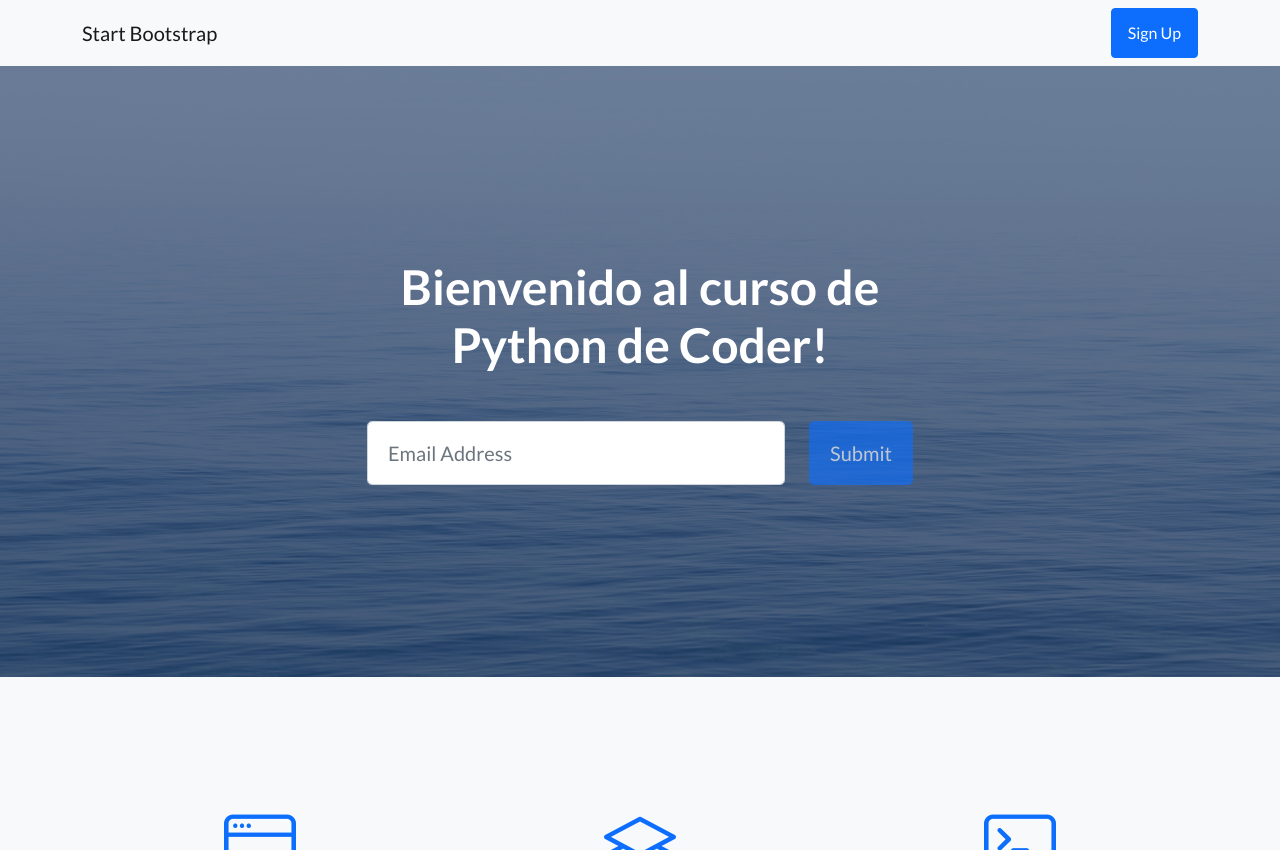
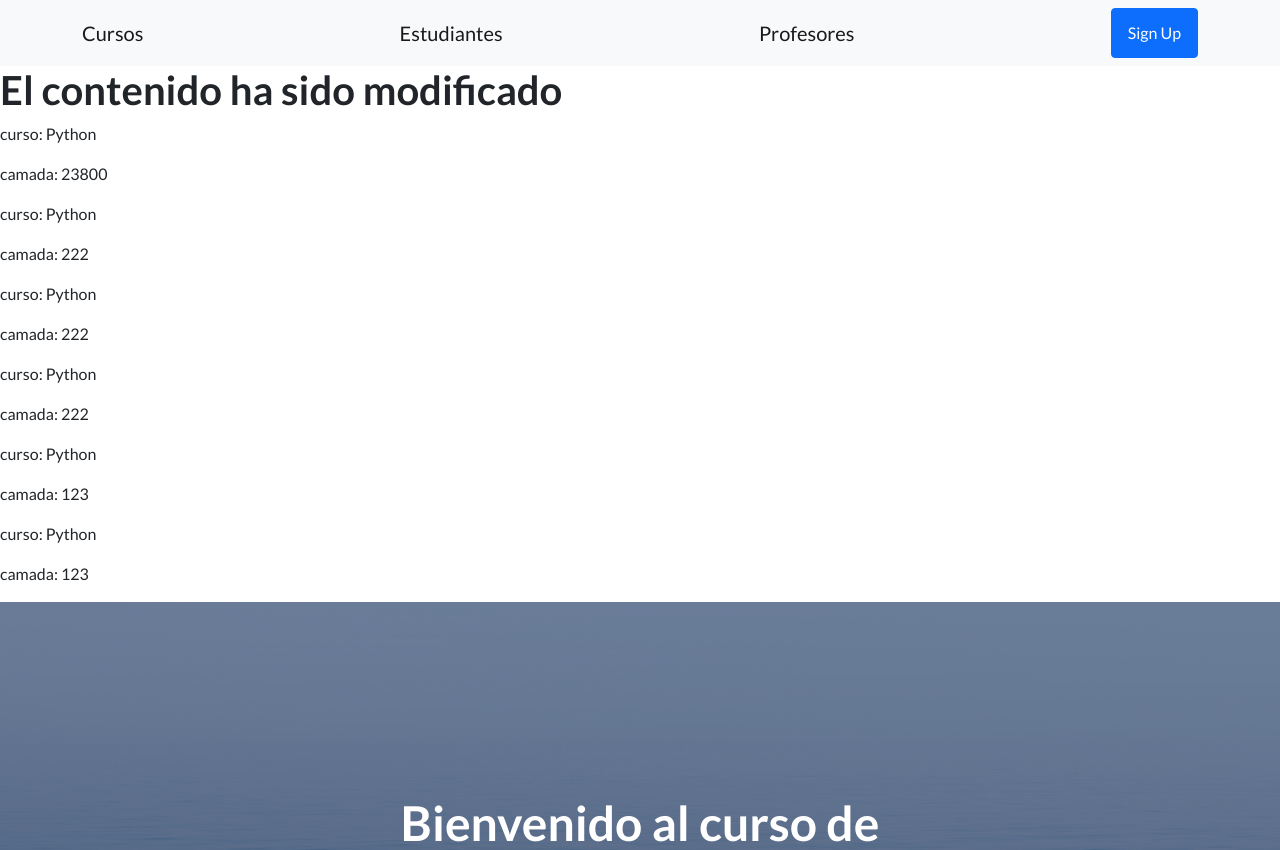
Before and after one commit to camilaiglesia/ProyectoCoder, a Django app: page /coder/cursos in a window 1280 px wide. Shown: the top 850 px of the page. Run offline with Django 4.2, Linux system fonts and the light colour scheme; data comes from the database, SQL or seed files in the repository; both versions use the stored data as it was after the commit; some libraries are stand-ins or nearby versions.

Commit message:
Creando plantillas heredadas

```diff
--- /dev/null
+++ b/-- SQLite.sql
@@ -0,0 +1,2 @@
+-- SQLite
+SELECT * FROM AppCoder_curso
--- a/AppCoder/urls.py
+++ b/AppCoder/urls.py
@@ -2,7 +2,9 @@ from django.urls import path
 from AppCoder.views import *
 
 urlpatterns = [
-    path("cursos", cursos),
-    path("estudiantes", estudiantes),
-    path("profesores", profesores)
+    path("cursos", cursos, name="AppCoderCursos"),
+    path("estudiantes", estudiantes, name="AppCoderEstudiantes"),
+    path("profesores", profesores, name="AppCoderProfesores"),
+    path("curso/<nombre>/<camada>", crear_curso,name="AppCoderCurso"),
+
 ]
--- a/AppCoder/views.py
+++ b/AppCoder/views.py
@@ -4,10 +4,22 @@ from AppCoder.models import Curso
 
 # Create your views here.
 def cursos(request):
-    return render(request, "index.html")
+    all_cursos = Curso.objects.all()
+    context= {
+        "cursos" : all_cursos
+    }
+    return render(request, "AppCoder/cursos.html", context=context)
+
+def crear_curso(request,nombre,camada):
+    save_curso= Curso(nombre=nombre, camada= int(camada))
+    save_curso.save()
+    context= {
+        "nombre": nombre
+    }
+    return render(request, "AppCoder/save_curso.html", context)
 
 def estudiantes(request):
-    return render(request, "index.html")
+    return render(request, "base.html")
 
 def profesores(request):
-    return render(request, "index.html")
+    return render(request, "base.html")
--- /dev/null
+++ b/templates/AppCoder/cursos.html
@@ -0,0 +1,15 @@
+{% extends "base.html" %}
+
+{% block contenido_cambia %}
+    <h1>El contenido ha sido modificado</h1>
+    {% if cursos %}
+        {%for curso in cursos%}
+            <p>curso: {{ curso.nombre}}</p>
+            <p>camada: {{ curso.camada}}</p>
+        {% endfor %}
+    {% else %}
+        <h1>No hay cursos en el momento</h1>
+    {% endif %}
+
+
+{% endblock %}
--- /dev/null
+++ b/templates/AppCoder/save_curso.html
@@ -0,0 +1,6 @@
+{% extends "base.html" %}
+
+{% block contenido_cambia %}
+    <h3>Su curso {{nombre}} ha sido guardado con exito</h3>
+
+{% endblock %}
--- a/templates/index.html
+++ b/templates/base.html
@@ -20,10 +20,18 @@
         <!-- Navigation-->
         <nav class="navbar navbar-light bg-light static-top">
             <div class="container">
-                <a class="navbar-brand" href="#!">Start Bootstrap</a>
+                <a class="navbar-brand" href="{% url 'AppCoderCursos'%}">Cursos</a>
+                <a class="navbar-brand" href="{% url 'AppCoderEstudiantes'%}">Estudiantes</a>
+                <a class="navbar-brand" href="{% url 'AppCoderProfesores'%}">Profesores</a>
+
+
                 <a class="btn btn-primary" href="#signup">Sign Up</a>
             </div>
         </nav>
+        <!-- Body-->
+        {% block contenido_cambia %}
+            <h1>No se encuentra contenido disponible</h1>
+        {% endblock %}
         <!-- Masthead-->
         <header class="masthead">
             <div class="container position-relative">
```
Also changed, not shown: db.sqlite3.
